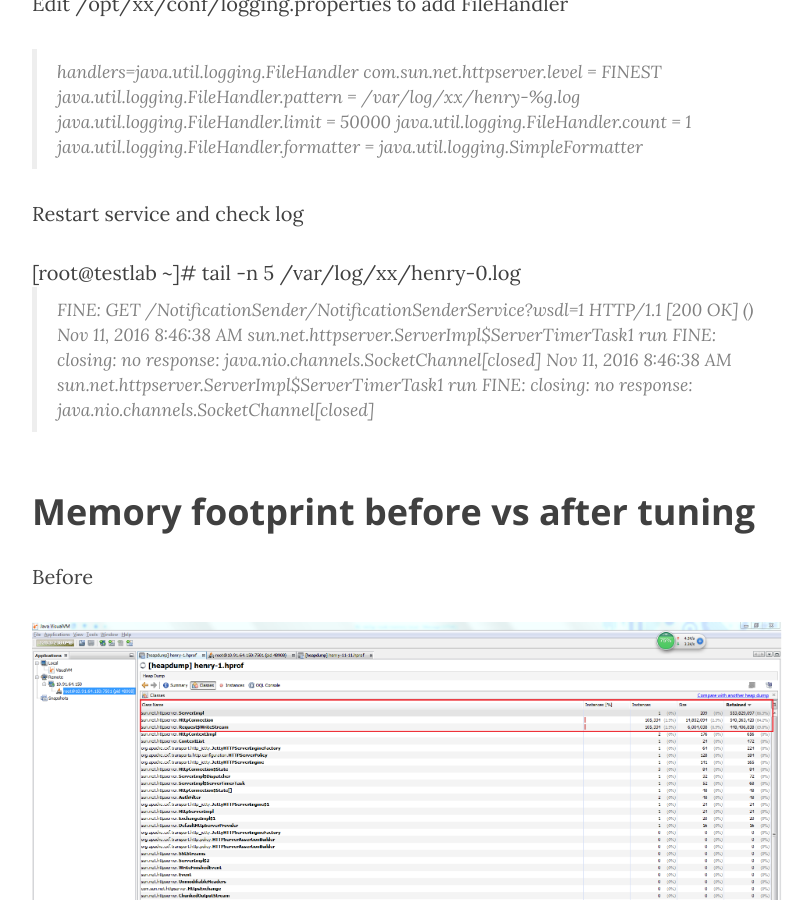
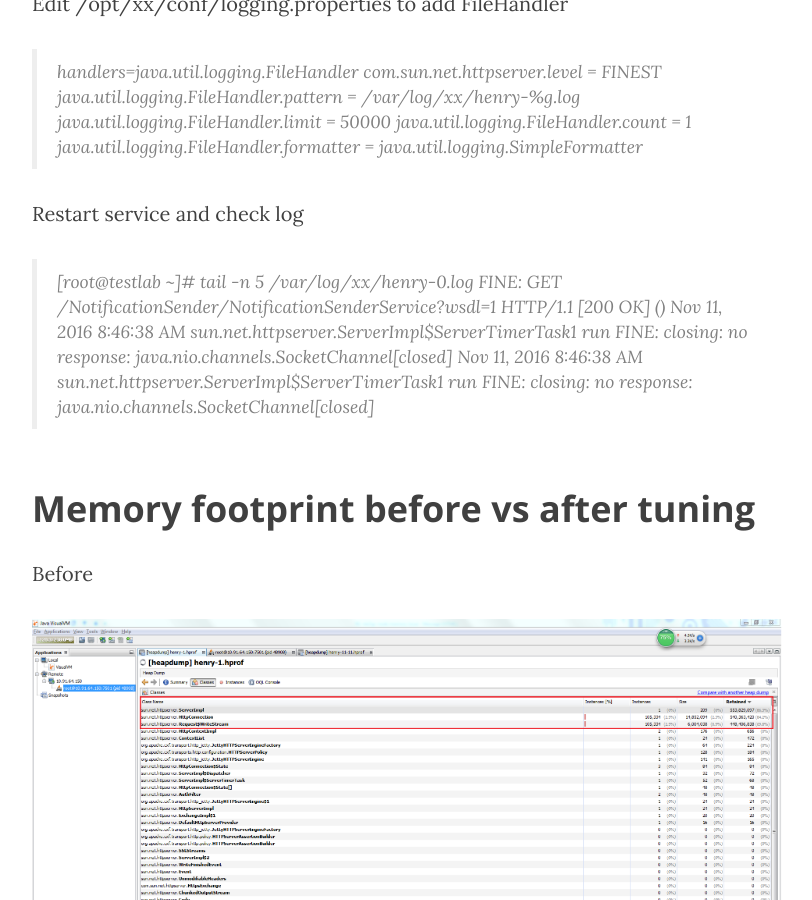
Before and after one commit to henryceowzm/henryceowzm.github.io, a Jekyll site: the page built from _posts/2016-11-14-suspected-memory-leakage-troubleshooting.markdown, in a window 1280 px wide and 900 px high, scrolled down 5380 px. Shown: the whole window, without its empty margins (233-1045 px from the left). Built offline with Jekyll 4.4.1, drawn with Linux system fonts in a browser that asks for light colours; nearby versions of some CDN libraries; comment, search, counter and statistics services are not loaded.

Commit message:
memory leakage troubleshooting

```diff
--- a/_posts/2016-11-14-suspected-memory-leakage-troubleshooting.markdown
+++ b/_posts/2016-11-14-suspected-memory-leakage-troubleshooting.markdown
@@ -84,8 +84,8 @@ java.util.logging.FileHandler.formatter = java.util.logging.SimpleFormatter
 </blockquote>
 
 <p>Restart service and check log</p>
+<blockquote>
 [root@testlab ~]# tail -n 5 /var/log/xx/henry-0.log
-<blockquote>
 FINE: GET /NotificationSender/NotificationSenderService?wsdl=1 HTTP/1.1 [200  OK] ()
 Nov 11, 2016 8:46:38 AM sun.net.httpserver.ServerImpl$ServerTimerTask1 run
 FINE: closing: no response: java.nio.channels.SocketChannel[closed]
```
